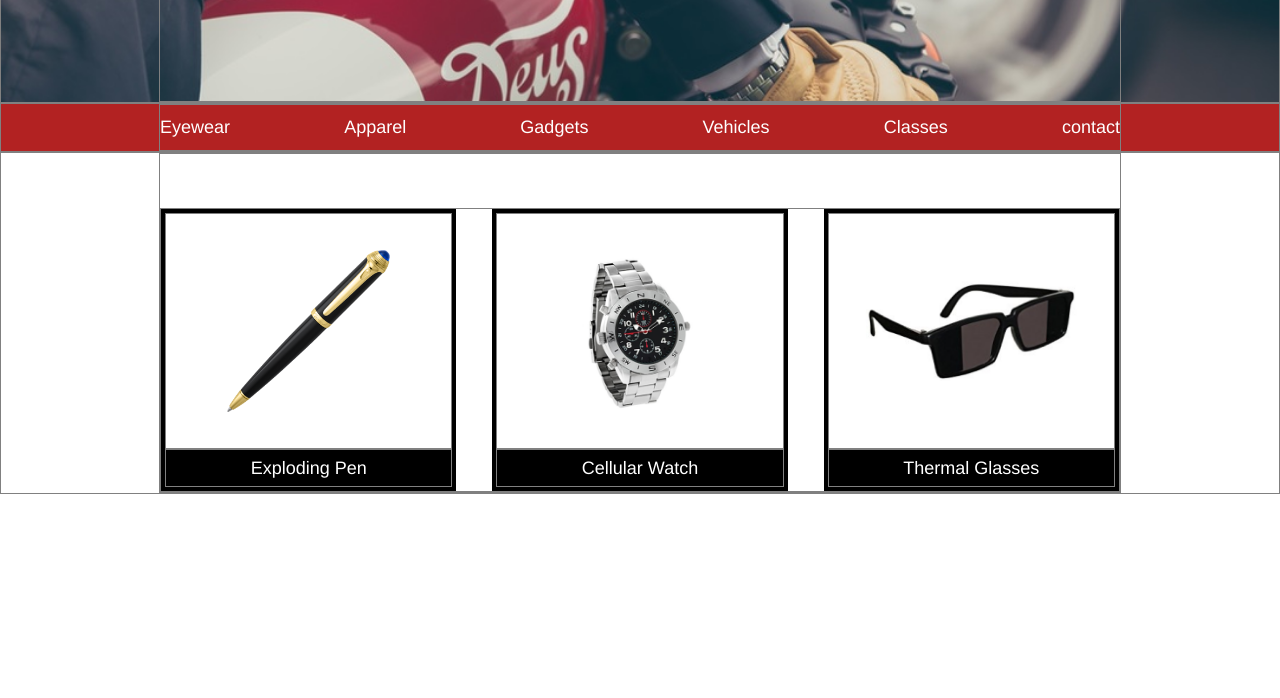
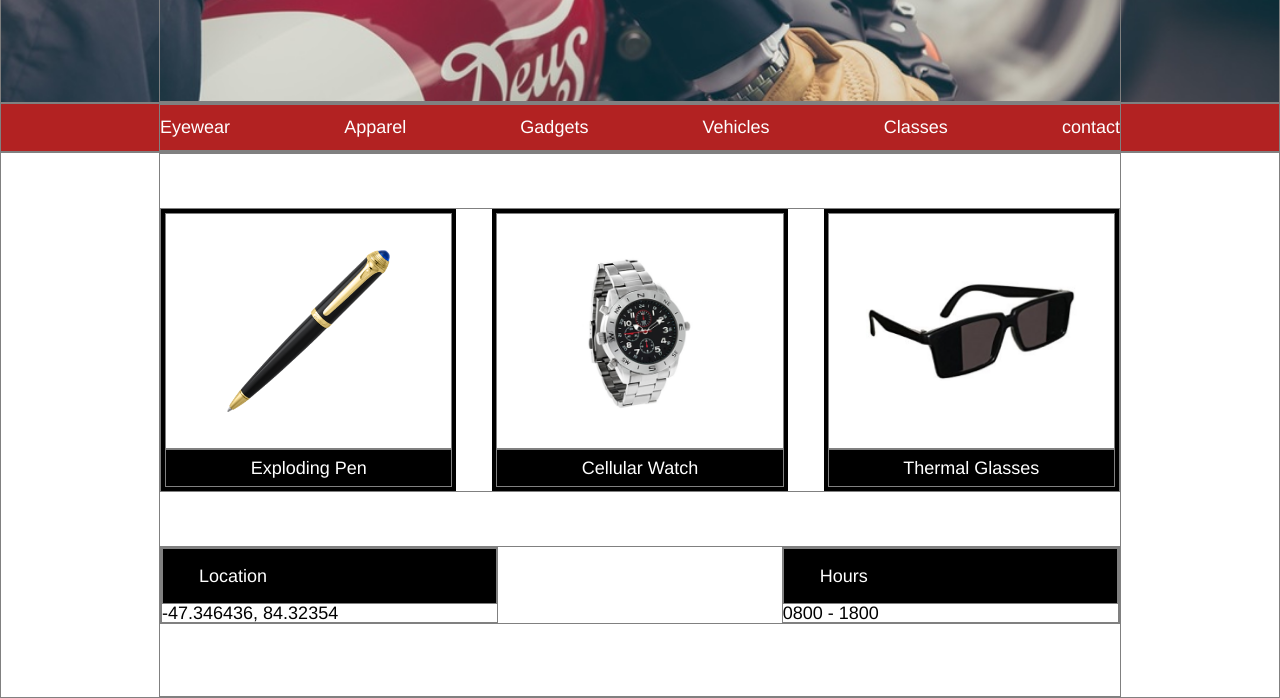
Before and after one commit to talbert1209/secret-agent-supply, a plain HTML site: page index.html in a window 1280 px wide. Shown: the part 404-1102 px from the top of the page. Before the commit the page ends 898 px from the top, so only its background shows below. Drawn offline with Linux system fonts and the light colour scheme.

Commit message:
Complete location and hours section

```diff
--- a/index.html
+++ b/index.html
@@ -63,6 +63,20 @@
             </div>
           </div>
         </div>
+        <div class="container location-hours">
+          <div class="container title-item">
+            <div class="container title">
+              <span>Location</span>
+            </div>
+            <span>-47.346436, 84.32354</span>
+          </div>
+          <div class="container title-item">
+            <div class="container title">
+              <span>Hours</span>
+            </div>
+            <span>0800 - 1800</span>
+          </div>
+        </div>
       </div>
     </div>
   </body>
--- a/resources/css/style.css
+++ b/resources/css/style.css
@@ -161,3 +161,25 @@ body {
   background-color: black;
   color: white;
 }
+
+/* --------------------- Location and Hours ----- */
+
+/* Format location and hours space */
+.location-hours {
+  display: flex;
+  justify-content: space-between;
+  margin-top: 3rem;
+  margin-bottom: 4rem;
+}
+
+/* Format location and hours boxes */
+.title-item {
+  width: 35%;
+}
+
+/* Forat title boxes */
+.title {
+  padding: 1rem 2rem;
+  color: white;
+  background-color: black;
+}
```
